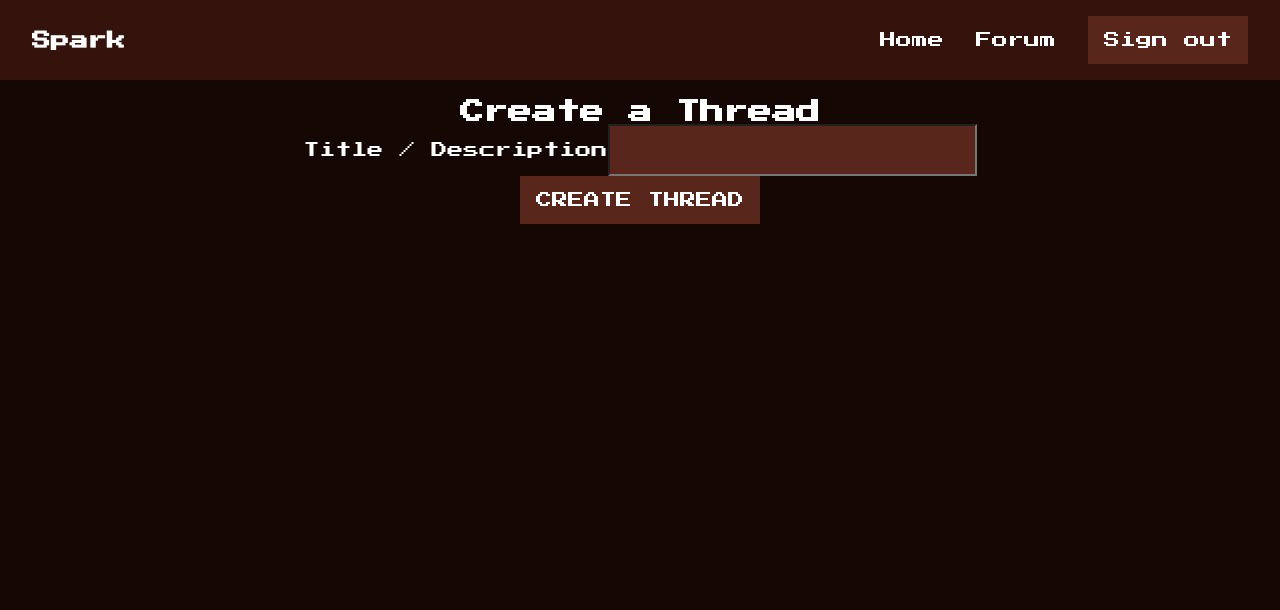
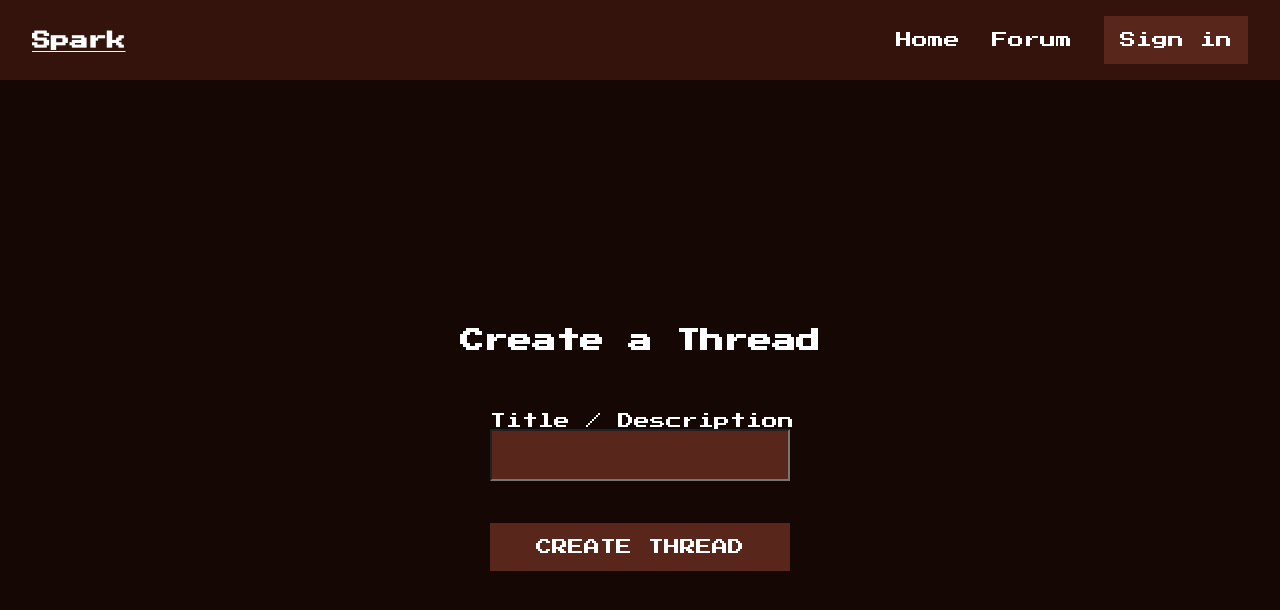
Before and after one commit to HU-EBP/site, a React (Create React App) app in the folder client/: page /forum in a window 1280 px wide. Shown: the top 610 px of the page. Built offline with nearby package versions, Linux system fonts and the light colour scheme.

Commit message:
CSS update

```diff
--- a/client/src/components/Navbar.js
+++ b/client/src/components/Navbar.js
@@ -13,20 +13,20 @@ function Navbar() {
   const navigate = useNavigate();
   const signOut = () => {
     localStorage.removeItem("_id");
-    //👇🏻 redirects to the login page
-    navigate("/");
   };
 
   const isUserLoggedIn = () => {
     if (localStorage.getItem("_id")) {
-      return true;
+      return null;
     }
-    return false;
+    return <Link to="/login">Sign in</Link>;
   };
 
   return (
     <header>
-      <h3>Spark</h3>
+      <h3>
+        <Link to="/"> Spark </Link>
+      </h3>
       <nav>
         <ul>
           <li>
@@ -37,7 +37,18 @@ function Navbar() {
           </li>
           <li>
             <button onClick={signOut}>
-              {isUserLoggedIn ? "Sign out" : "Sign in"}
+              {/* If user is logged in, return sign in. Else, return sign out */}
+              {isUserLoggedIn() ? (
+                <>
+                  {" "}
+                  <a href="/login">Sign in</a>
+                </>
+              ) : (
+                <>
+                  {" "}
+                  <a href="/">Sign out</a>
+                </>
+              )}
             </button>
           </li>
         </ul>
--- a/client/src/components/forum.css
+++ b/client/src/components/forum.css
@@ -2,6 +2,67 @@
 .register,
 .login,
 .dashboard {
-  margin-top: 100px;
+  margin-top: 50px;
   text-align: center;
 }
+
+/* Login */
+.login,
+.forum {
+  display: flex;
+  flex-direction: column;
+  align-items: center;
+  justify-content: center;
+  gap: 60px;
+  height: 100vh;
+}
+
+.login h1 {
+  font-size: 2rem;
+}
+
+.login p {
+  font-size: 1rem;
+}
+
+.loginForm {
+  display: flex;
+  flex-direction: column;
+  width: 300px;
+  margin: 0 auto;
+  gap: 10px;
+}
+
+/* Register */
+
+.register {
+  margin-top: 50px;
+  display: flex;
+  flex-direction: column;
+  align-items: center;
+  justify-content: center;
+  gap: 60px;
+  height: 100vh;
+}
+
+.registerForm,
+.forumForm {
+  display: flex;
+  flex-direction: column;
+  width: 300px;
+  margin: 0 auto;
+  gap: 10px;
+}
+
+.forumForm input {
+  width: 100%;
+}
+
+.forum__container {
+  width: 100%;
+  height: 100px;
+}
+
+.forum__container label {
+  text-wrap: nowrap;
+}
--- a/client/src/pages/Forum.js
+++ b/client/src/pages/Forum.js
@@ -1,6 +1,7 @@
 import React, { useState } from "react";
 import "../components/forum.css";
 import "../index.css";
+import "../components/forum.css";
 
 const Forum = () => {
   const [thread, setThread] = useState("");
--- a/client/src/pages/Login.js
+++ b/client/src/pages/Login.js
@@ -41,7 +41,7 @@ const Login = () => {
 
   return (
     <main className="login">
-      <h1 className="loginTitle">Log into your account</h1>
+      <h1 className="loginTitle">Log in</h1>
       <form className="loginForm" onSubmit={handleSubmit}>
         <label htmlFor="email">Email Address</label>
         <input
```
